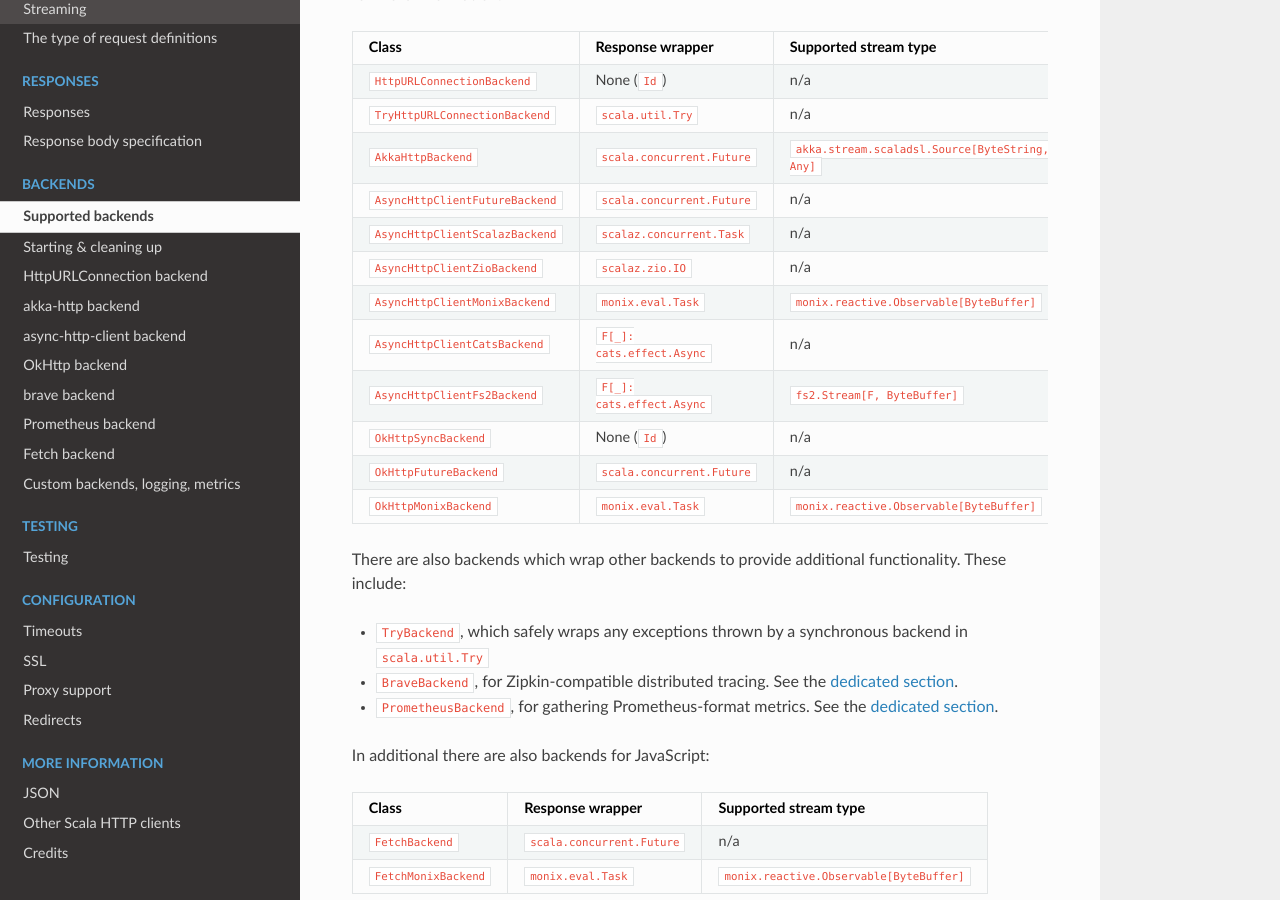
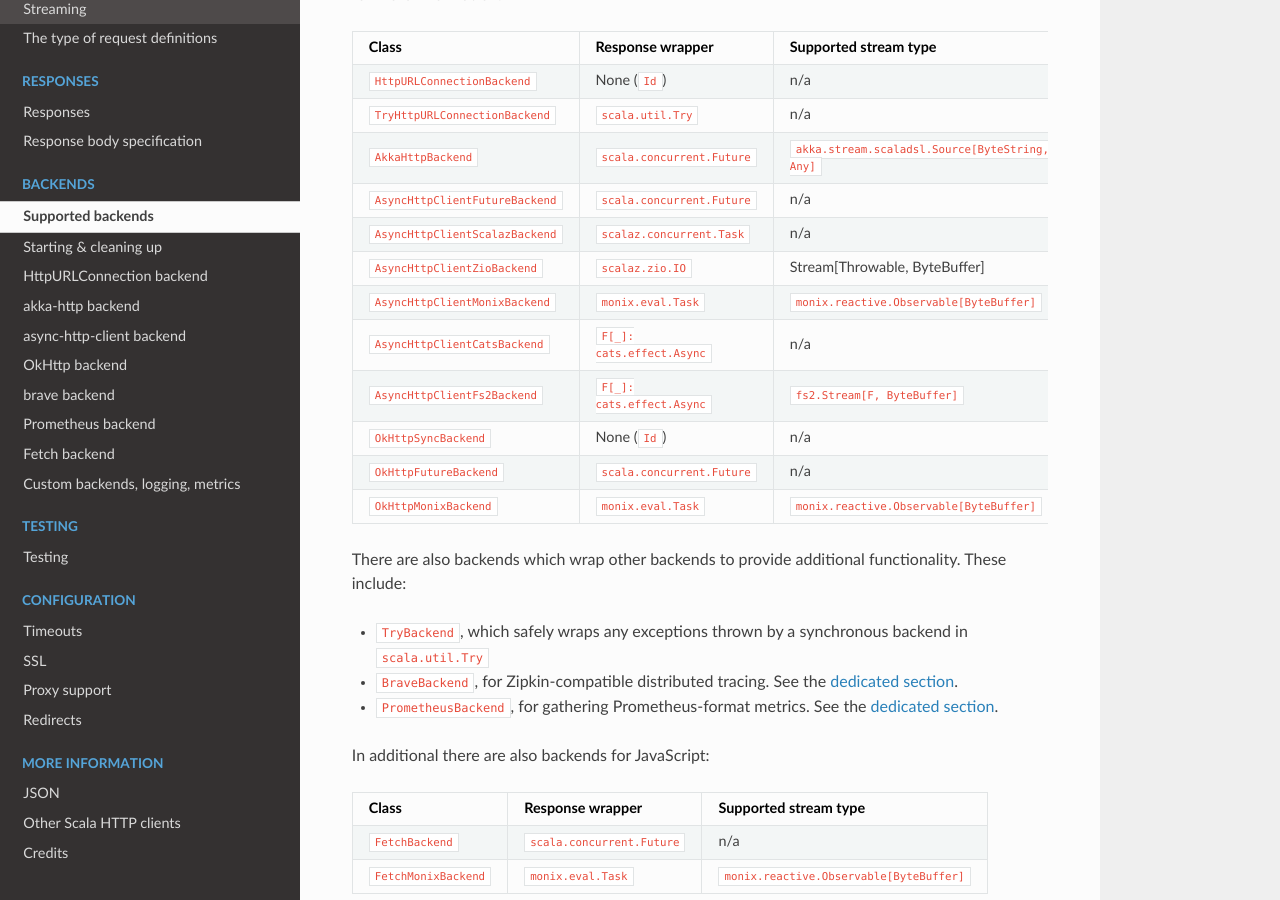
Before and after one commit to softwaremill/sttp, a Sphinx documentation site: the page built from docs/backends/summary.rst, in a window 1280 px wide and 900 px high, scrolled down 639 px. Built offline with Sphinx 7.4.7 and the Read the Docs theme 2.0.0, drawn with Linux system fonts in a browser that asks for light colours.

Commit message:
Add ZIO Streaming

```diff
--- a/docs/backends/summary.rst
+++ b/docs/backends/summary.rst
@@ -22,7 +22,7 @@ Class                            Response wrapper             Supported stream t
 ``AkkaHttpBackend``              ``scala.concurrent.Future``  ``akka.stream.scaladsl.Source[ByteString, Any]``
 ``AsyncHttpClientFutureBackend`` ``scala.concurrent.Future``  n/a
 ``AsyncHttpClientScalazBackend`` ``scalaz.concurrent.Task``   n/a
-``AsyncHttpClientZioBackend``    ``scalaz.zio.IO``            n/a
+``AsyncHttpClientZioBackend``    ``scalaz.zio.IO``            Stream[Throwable, ByteBuffer]
 ``AsyncHttpClientMonixBackend``  ``monix.eval.Task``          ``monix.reactive.Observable[ByteBuffer]``
 ``AsyncHttpClientCatsBackend``   ``F[_]: cats.effect.Async``  n/a
 ``AsyncHttpClientFs2Backend``    ``F[_]: cats.effect.Async``  ``fs2.Stream[F, ByteBuffer]``
```
Also changed, not shown: 3 other files.
